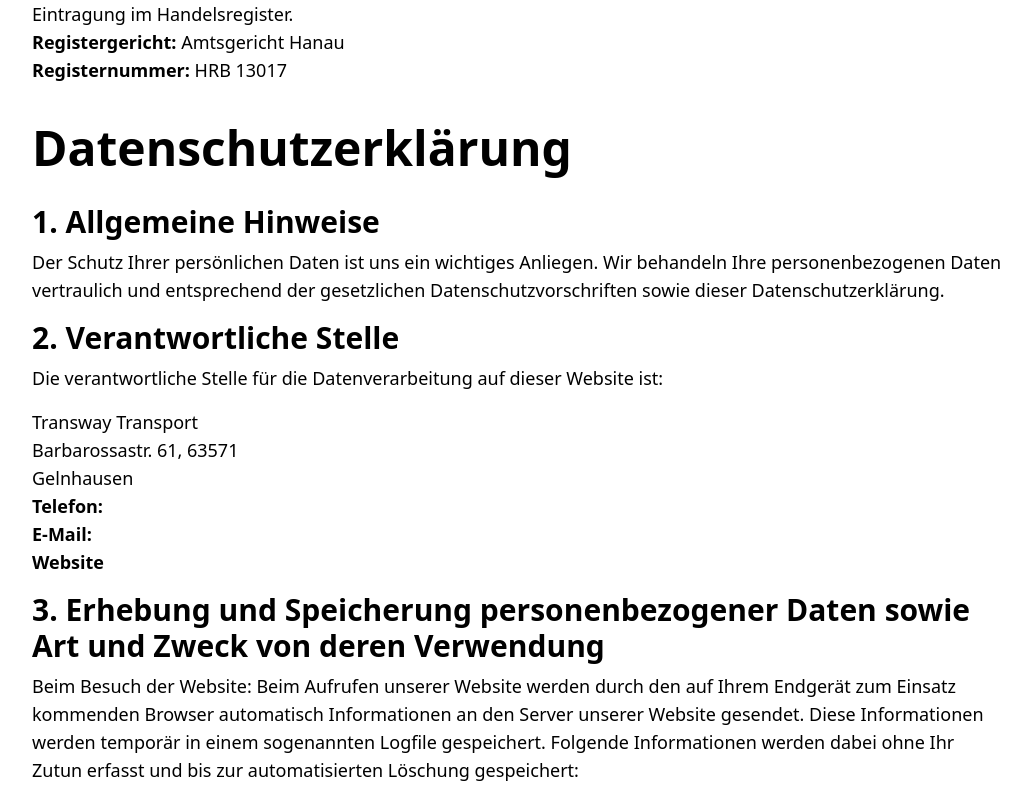
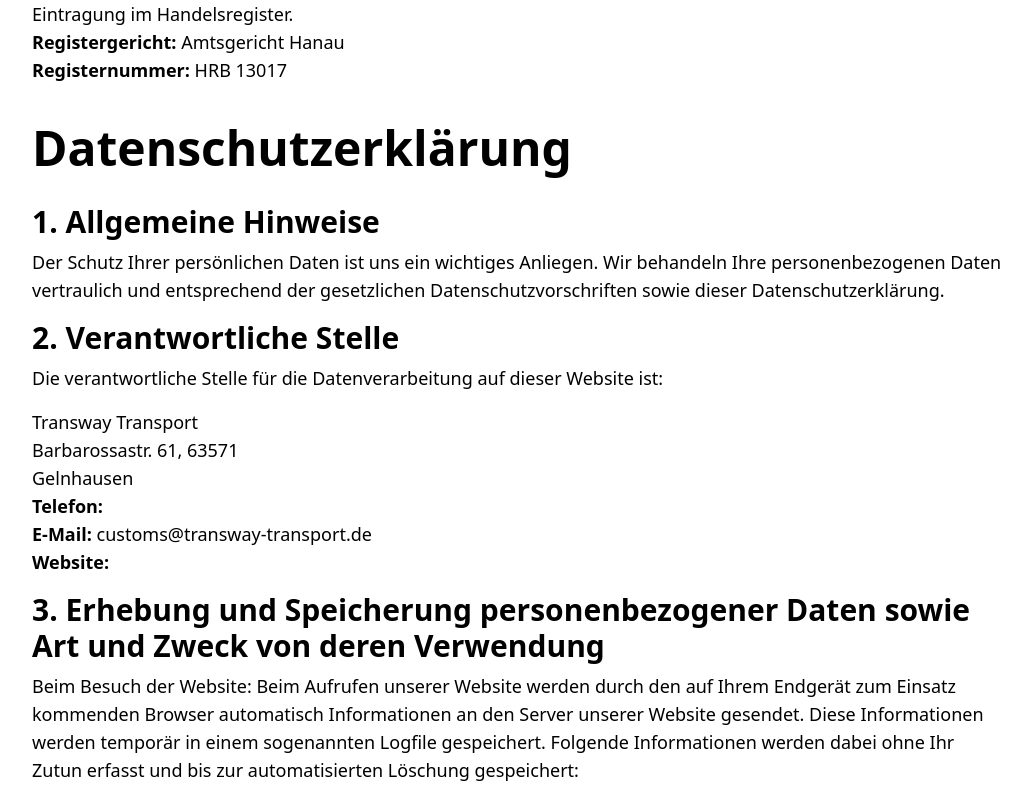
Before and after one commit to Mdsakib999/logistics-development, a React (Vite) app: page /impressum-and-datenschutz in a window 1280 px wide. Shown: the part 472-1269 px from the top of the page, without its empty margins (120-1151 px from the left). Built offline with nearby package versions, Linux system fonts and the light colour scheme.

Commit message:
mail added

```diff
--- a/src/Pages/Contact/Contact.jsx
+++ b/src/Pages/Contact/Contact.jsx
@@ -61,7 +61,7 @@
                 <h3 className="text-gray-100 font-semibold text-2xl">
                   <FaPhone />
                 </h3>
-                <p className="text-white">+1 (123) 456-7890</p>
+                <p className="text-white">+1 (123) 000000</p>
               </div>
 
               {/* Email */}
@@ -69,7 +69,7 @@
                 <h3 className="text-gray-100 font-semibold text-2xl">
                   <MdEmail />
                 </h3>
-                <p className="text-white">info@yourdomain.com</p>
+                <p className="text-white">customs@transway-transport.de</p>
               </div>
 
               {/* Address */}
--- a/src/Pages/PrivacyPolicy/PrivacyPolicy.jsx
+++ b/src/Pages/PrivacyPolicy/PrivacyPolicy.jsx
@@ -21,7 +21,7 @@
         <p className="mb-2 text-base sm:text-lg">
           <strong>Telefon:</strong>
           <br />
-          <strong>E-Mail:</strong>
+          <strong>E-Mail: </strong> customs@transway-transport.de
         </p>
         <h2 className="text-lg sm:text-xl md:text-2xl font-semibold mt-4 mb-2">
         Vertretungsberechtigter
@@ -78,9 +78,9 @@
           <br />
           <strong>Telefon:</strong>
           <br />
-          <strong>E-Mail:</strong>
+          <strong>E-Mail:</strong> customs@transway-transport.de
           <br />
-          <strong>Website</strong>
+          <strong>Website:</strong>
         </p>
         <h2 className="text-2xl sm:text-3xl md:text-3xl font-semibold mt-4 mb-2">
           3. Erhebung und Speicherung personenbezogener Daten sowie Art und
```
